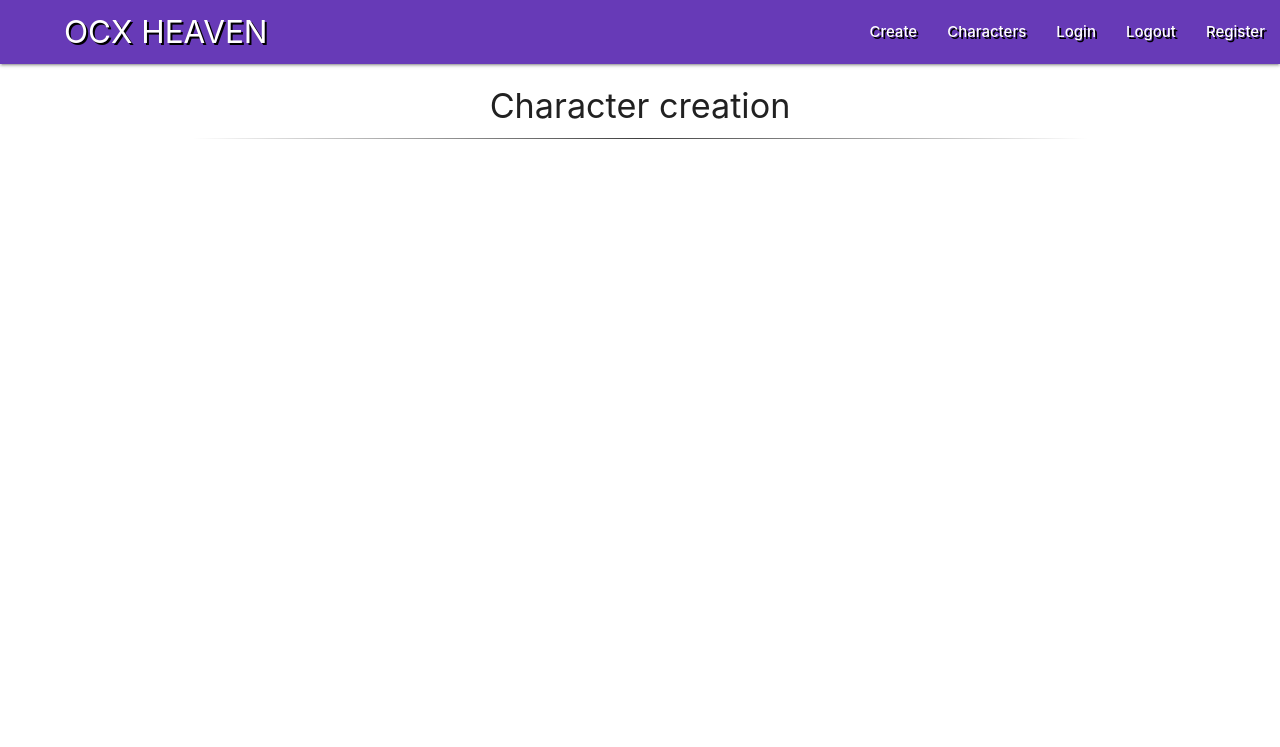
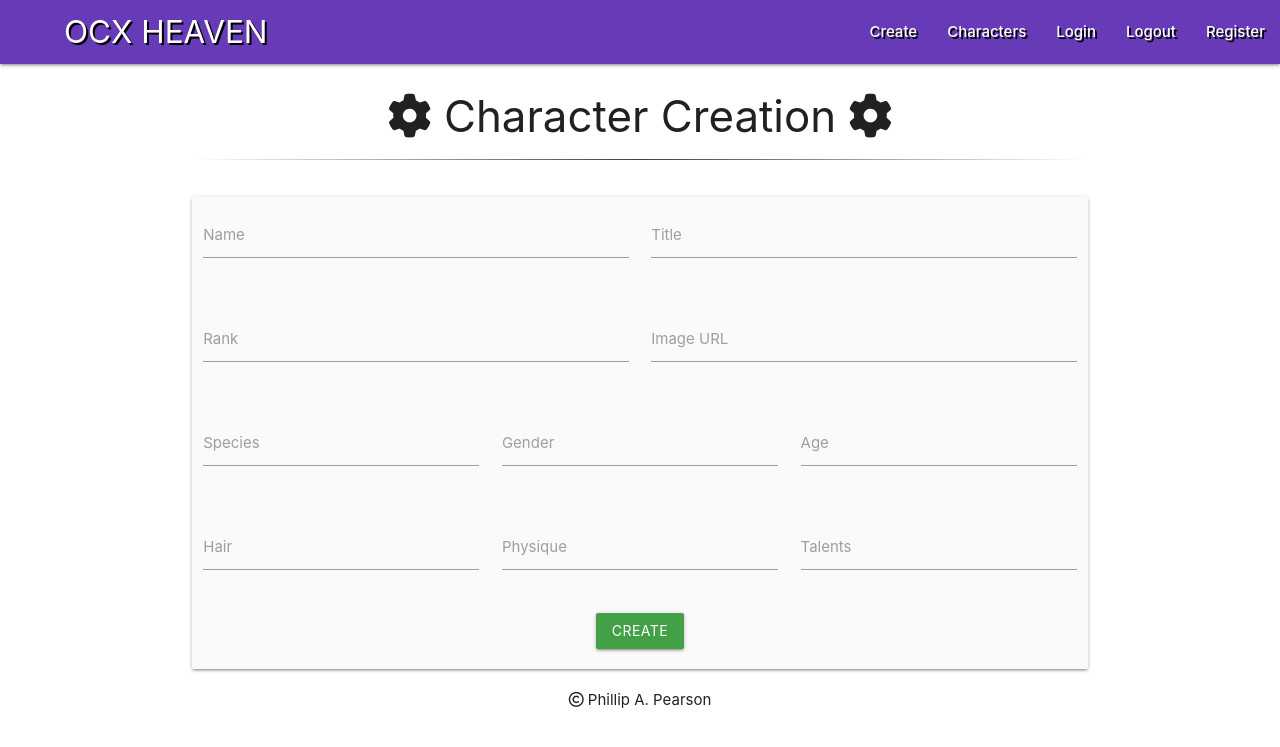
Before and after one commit to Code-Institute-Submissions/Data-Centric-Milestone-Project-6, a Flask app: page /create in a window 1280 px wide. Shown: the top 747 px of the page. Run offline with Flask 2, Linux system fonts and the light colour scheme; some libraries are stand-ins or nearby versions.

Commit message:
tweaked image formatting on characters.html via styles.css classes. center-aligned character.name in characters.html. Blocked outmore input fields in create.html. Added further font-awesome icons for improving UX across create.html, characters.html, login.html and register.html. Allowed my daughtered to add her own character into the MongoDB document as a test.

```diff
--- a/static/css/styles.css
+++ b/static/css/styles.css
@@ -11,8 +11,10 @@
 }
 
 .image-formatting img {
-    height: 30rem;
+    max-height: 25rem;
+    height: auto;
     width: auto;
+    max-width: 25rem;
 }
 
 hr {
--- a/templates/base.html
+++ b/templates/base.html
@@ -40,10 +40,13 @@
         {% endblock %}
     </main>
 
-
+    <footer>
+      <div class="row center center-align"><i class="fa fa-copyright" aria-hidden="true"></i> Phillip A. Pearson</div>
+    </footer>
     <script src="https://code.jquery.com/jquery-3.5.1.min.js"
         integrity="sha256-9/aliU8dGd2tb6OSsuzixeV4y/faTqgFtohetphbbj0=" crossorigin="anonymous"></script>
     <script src="https://cdnjs.cloudflare.com/ajax/libs/materialize/1.0.0/js/materialize.min.js"></script>
     <script src="{{ url_for('static', filename='js/script.js') }}"></script>
+    <script src="https://kit.fontawesome.com/2d7dd7d04b.js" crossorigin="anonymous"></script>
 </body>
 </html>
--- a/templates/create.html
+++ b/templates/create.html
@@ -1,9 +1,86 @@
 {% extends "base.html" %}
     {% block content %}
-        <h4 class="center">Character creation</h4>
+        <h3 class="center"><i class="fa fa-cog" aria-hidden="true"></i> Character Creation <i class="fa fa-cog" aria-hidden="true"></i></h3>
 
         <main class="container">
             <hr><br>
+            <div class="card grey lighten-5 center">
+                <div class="row">
+                    <form class="col s12 center"  method="POST" action="{{ url_for('create') }}">
+                        <div class="row">
+                          <div class="input-field col s6 center">
+                            <i class=""></i>
+                            <input id="name" name="name" type="text"
+                                required pattern="^[a-zA-Z0-9]{2,50}$" class="validate">
+                            <label for="name">Name</label>
+                          </div>
+                          <div class="input-field col s6 center">
+                            <i class=""></i>
+                            <input id="title" name="title" type="text"
+                                class="validate">
+                            <label for="title">Title</label>
+                          </div>
+                        </div>
+                        <div class="row">
+                            <div class="input-field col s6 center">
+                                <input id="rank" name="rank" type="text"
+                                    class="validate">
+                                <label for="rank">Rank</label>
+                            </div>
+                            <div class="input-field col s6 center center-align">
+                                <i class=""></i>
+                                <input id="image" name="image" type="text"
+                                    class="validate">
+                                <label for="image">Image URL</label>
+                            </div>
+                        </div>
+                        <div class="row">
+                            <div class="input-field col s4 center">
+                              <i class=""></i>
+                              <input id="species" name="species" type="text"
+                                  required pattern="^[a-zA-Z]{2,50}$" class="validate">
+                              <label for="species">Species</label>
+                            </div>
+                            <div class="input-field col s4 center">
+                              <i class=""></i>
+                              <input id="gender" name="gender" type="text"
+                                  required pattern="^[a-zA-Z]{2,50}$" class="validate">
+                              <label for="gender">Gender</label>
+                            </div>
+                            <div class="input-field col s4 center">
+                              <i class=""></i>
+                              <input id="age" name="age" type="text"
+                                  required pattern="^[0-9]$" class="validate">
+                              <label for="age">Age</label>
+                            </div>
+                        </div>
+                        <div class="row">
+                            <div class="input-field col s4 center">
+                              <i class=""></i>
+                              <input id="hair" name="hair" type="text"
+                                  required pattern="^[a-zA-Z]$" class="validate">
+                              <label for="hair">Hair</label>
+                            </div>
+                            <div class="input-field col s4 center">
+                              <i class=""></i>
+                              <input id="physique" name="physique" type="text"
+                                  required pattern="^[a-zA-Z]{2,50}$" class="validate">
+                              <label for="physique">Physique</label>
+                            </div>
+                            <div class="input-field col s4 center">
+                                <i class=""></i>
+                                <input id="talents" name="talents" type="text"
+                                    required pattern="^[a-zA-Z]{2,50}$" class="validate">
+                                <label for="talents">Talents</label>
+                            </div>
+                        </div>
+                        <div class="row">
+                            <button class="btn waves-effect green darken-1 center" type="submit" name="submit">Create
+                            </button>
+                        </div>
+                    </form>
+                </div>
+            </div>
 
         </main>
     {% endblock %}
--- a/templates/login.html
+++ b/templates/login.html
@@ -4,7 +4,7 @@
 {% block content %}
 
 <!-- Login Heading. We know what page we are on. -->
-<h3 class="center-align">Log In</h3>
+<h3 class="center-align">Log In <i class="fa fa-unlock-alt"></i></h3>
 
 <!-- Sets up our main container for the rest of the page content. -->
 <main class="container s12 m4 l8 center">
--- a/templates/register.html
+++ b/templates/register.html
@@ -5,7 +5,7 @@
 {% block content %}
 
 <!-- Register Heading. We know what page we are on. -->
-<h3 class="center-align">Register</h3>
+<h3 class="center-align">Register <i class="fa fa-pencil"></i></h3>
 
 <!-- Sets up our main container for the rest of the page content. -->
 <main class="container s12 m4 l8 center">
```
Also changed, not shown: templates/characters.html (+11 -10 lines).
